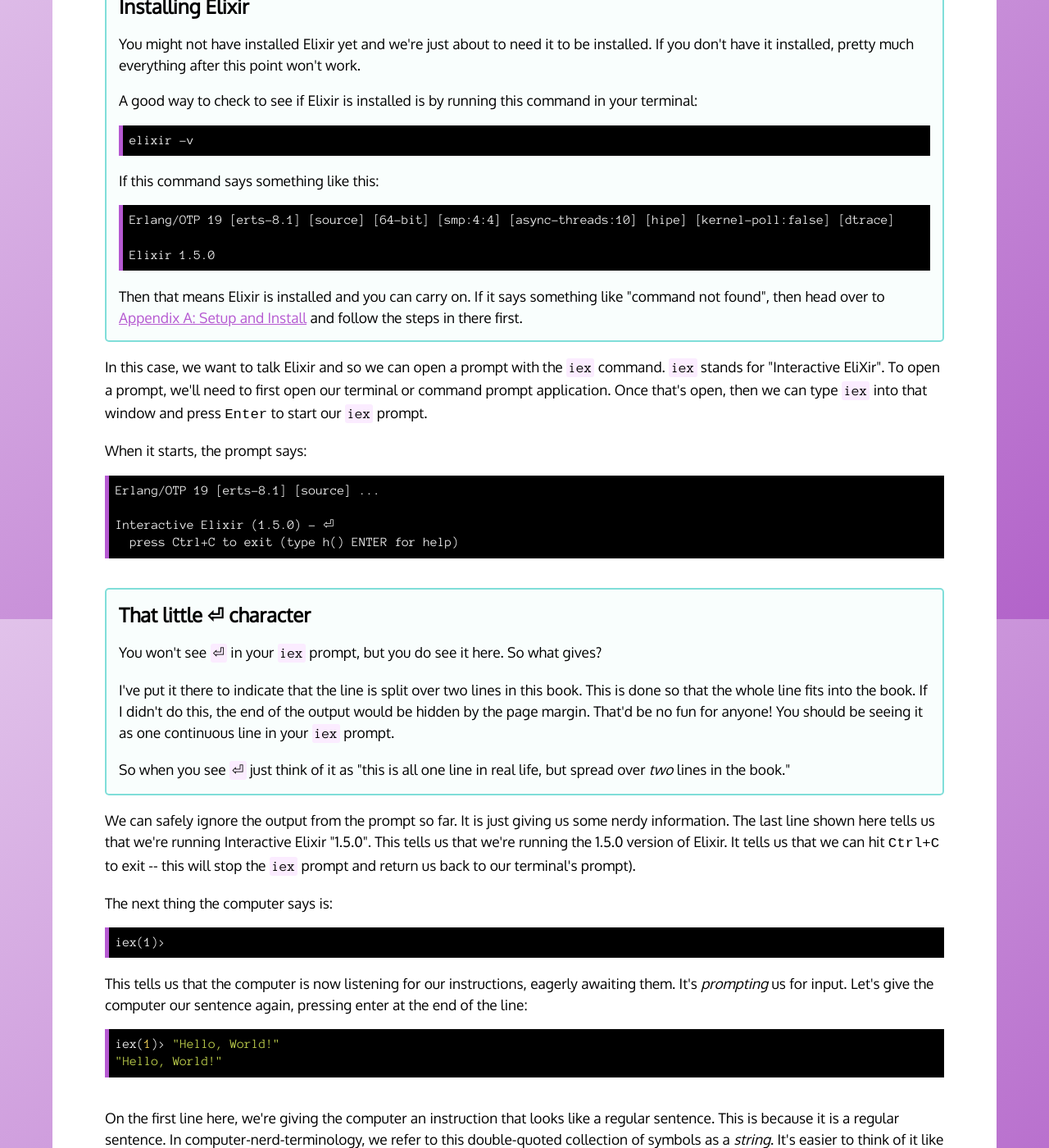
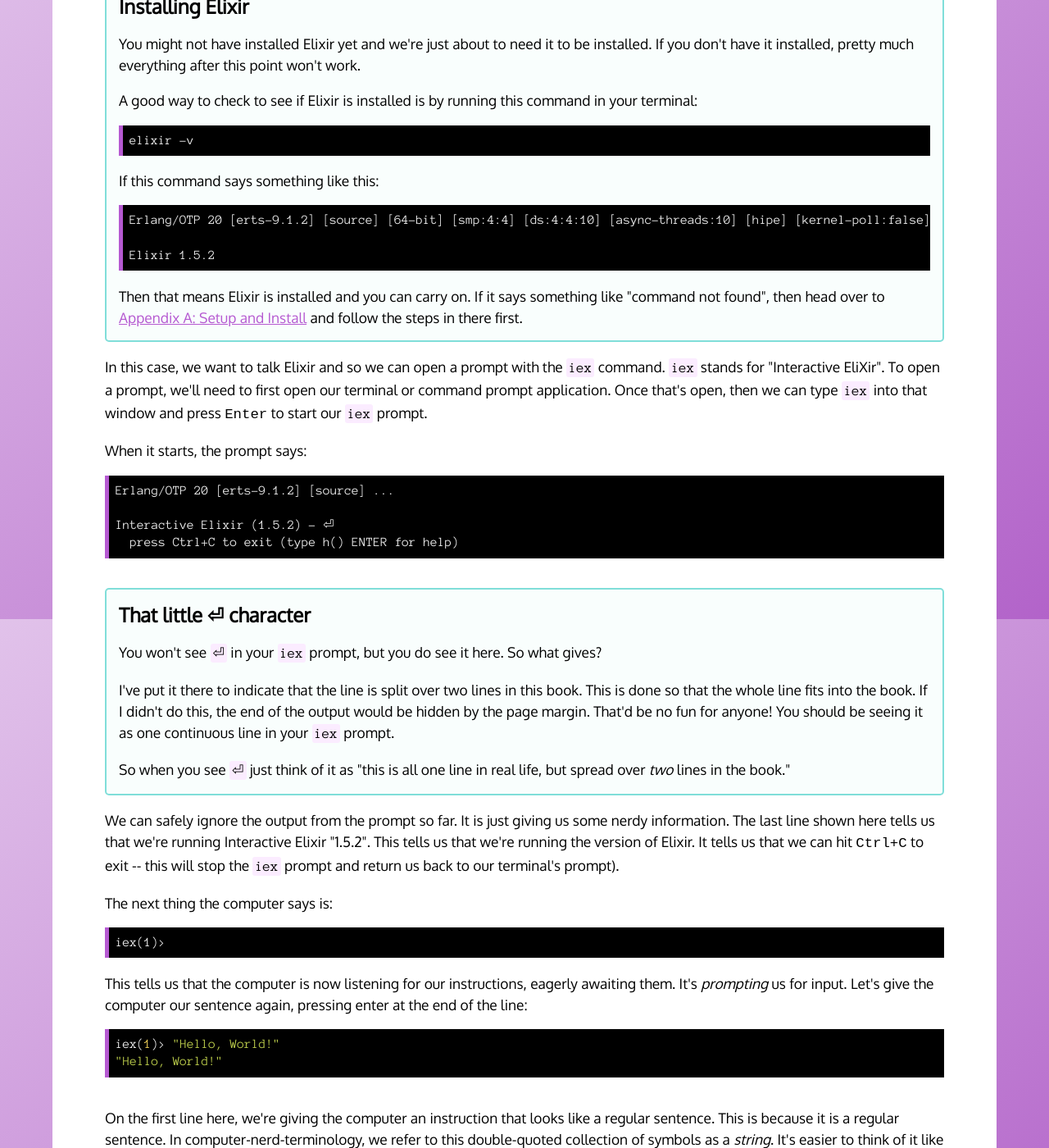
Before and after one commit to radar/joyofelixir, a Jekyll site: the page built from book/index.html, in a window 1280 px wide and 1400 px high, scrolled down 7345 px. Shown: the whole window at 82% size. Built offline with Jekyll 4.4.1, drawn with Linux system fonts in a browser that asks for light colours; some of the changed text lies outside the part shown.

Commit message:
Variable-ize elixir_version and erlang_version

```diff
--- a/_config.yml
+++ b/_config.yml
@@ -14,11 +14,7 @@
 # You can create any custom variable you would like, and they will be accessible
 # in the templates via {{ site.myvariable }}.
 title: Joy of Elixir
-email: your-email@domain.com
-description: > # this means to ignore newlines until "baseurl:"
-  Write an awesome description for your new site here. You can edit this
-  line in _config.yml. It will appear in your document head meta (for
-  Google search results) and in your feed.xml site description.
+
 baseurl: "" # the subpath of your site, e.g. /blog
 url: "" # the base hostname & protocol for your site, e.g. http://example.com
 exclude:
@@ -32,3 +28,8 @@
 exclude:
   - Gemfile
   - Gemfile.lock
+
+
+elixir_version: 1.5.2
+erlang_version: "Erlang/OTP 20 [erts-9.1.2] [source] [64-bit] [smp:4:4] [ds:4:4:10] [async-threads:10] [hipe] [kernel-poll:false] [dtrace]"
+erlang_version_truncated: "Erlang/OTP 20 [erts-9.1.2] [source] ..."
--- a/_includes/ch/1.html
+++ b/_includes/ch/1.html
@@ -49,9 +49,9 @@
       If this command says something like this:
     </p>
 
-<pre><code class='hljs text'>Erlang/OTP 19 [erts-8.1] [source] [64-bit] [smp:4:4] [async-threads:10] [hipe] [kernel-poll:false] [dtrace]
+<pre><code class='hljs text'>{{site.erlang_version}}
 
-Elixir 1.5.0</code></pre>
+Elixir {{site.elixir_version}}</code></pre>
 
     <p>
       Then that means Elixir is installed and you can carry on. If it says something like "command not found", then head over to <a href='/a-setup-and-install'>Appendix A: Setup and Install</a> and follow the steps in there first.
@@ -68,9 +68,9 @@
   </p>
 
 
-<pre><code class="hljs text">Erlang/OTP 19 [erts-8.1] [source] ...
+<pre><code class="hljs text">{{site.erlang_version_truncated}}
 
-Interactive Elixir (1.5.0) - ⏎
+Interactive Elixir ({{site.elixir_version}}) - ⏎
   press Ctrl+C to exit (type h() ENTER for help)</code>
 </pre>
 </div>
@@ -92,7 +92,7 @@
   </aside>
 
   <p>
-    We can safely ignore the output from the prompt so far. It is just giving us some nerdy information. The last line shown here tells us that we're running Interactive Elixir "1.5.0". This tells us that we're running the 1.5.0 version of Elixir. It tells us that we can hit <kbd>Ctrl+C</kbd> to exit -- this will stop the <code>iex</code> prompt and return us back to our terminal's prompt).
+    We can safely ignore the output from the prompt so far. It is just giving us some nerdy information. The last line shown here tells us that we're running Interactive Elixir "{{site.elixir_version}}". This tells us that we're running the {{site.elixir_verison}} version of Elixir. It tells us that we can hit <kbd>Ctrl+C</kbd> to exit -- this will stop the <code>iex</code> prompt and return us back to our terminal's prompt).
   </p>
 
   <p>
--- a/_includes/ch/a.html
+++ b/_includes/ch/a.html
@@ -69,9 +69,9 @@
       If this command says something like this:
     </p>
 
-<pre><code class='hljs text'>Erlang/OTP 19 [erts-8.1] [source] [64-bit] [smp:4:4] [async-threads:10] [hipe] [kernel-poll:false] [dtrace]
+<pre><code class='hljs text'>{{ site.erlang_version }}
 
-Elixir 1.5.0</code></pre>
+Elixir {{site.elixir_version}}</code></pre>
 
     <p>
       Then that means Elixir has been successfully installed.
```
